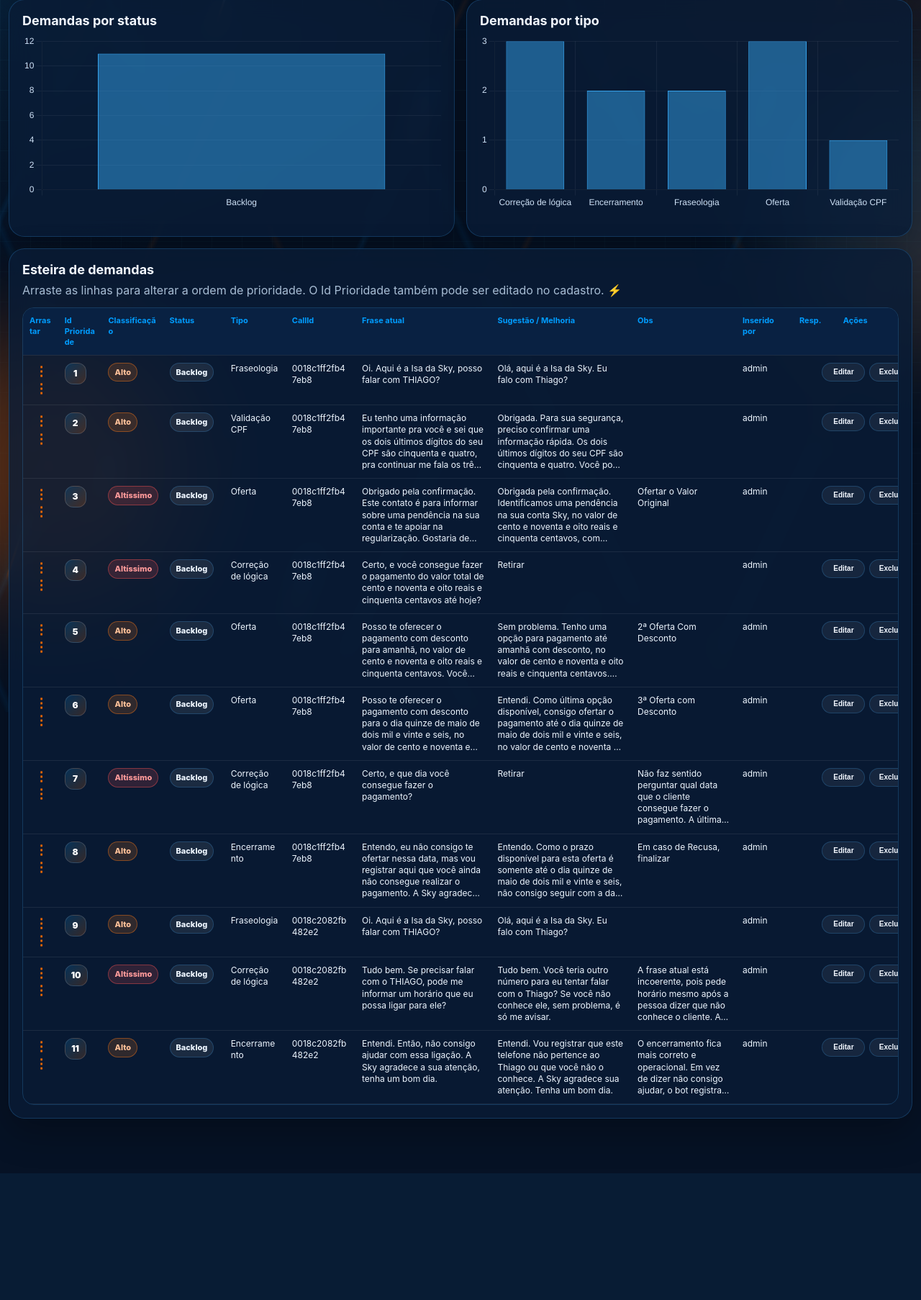
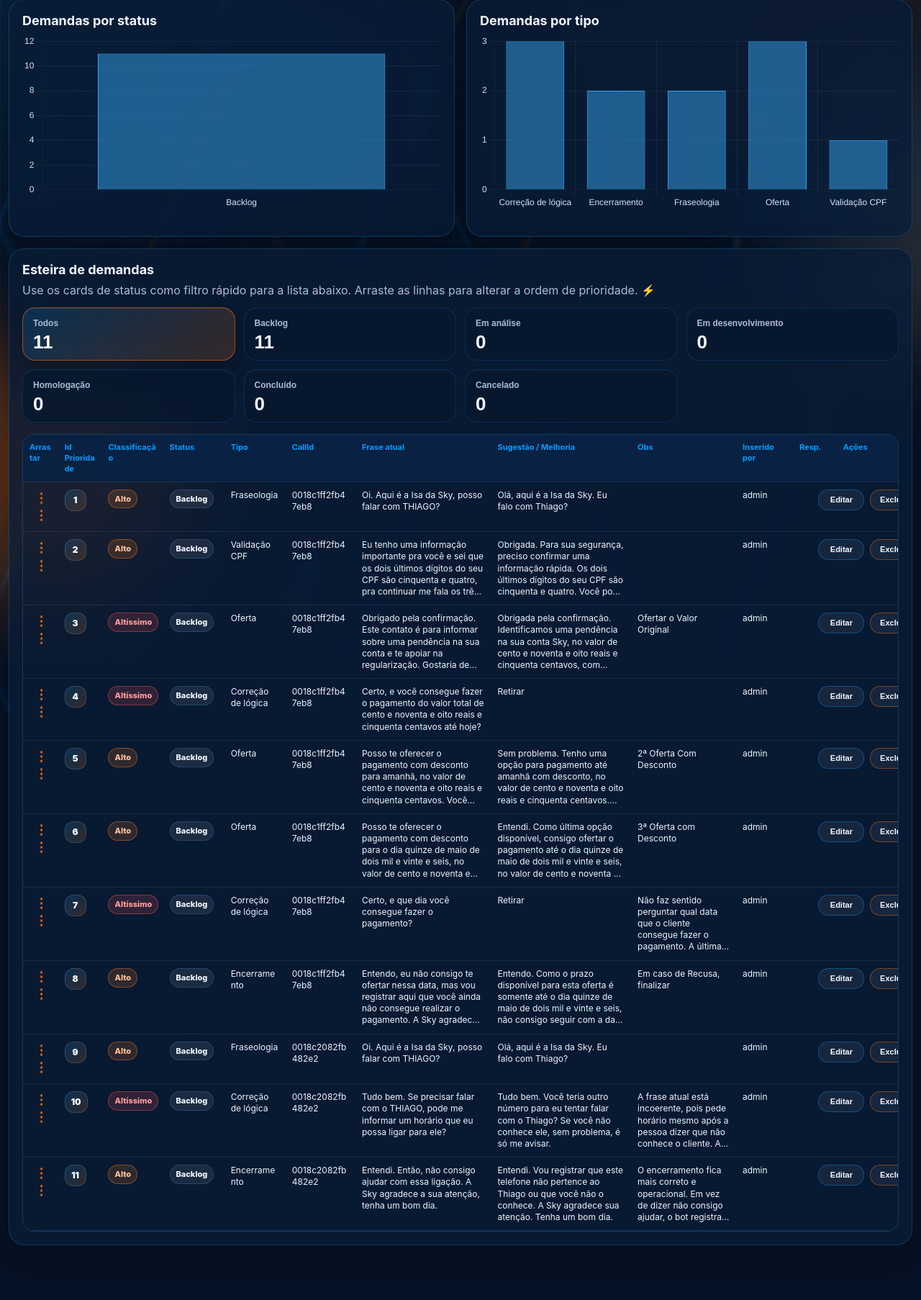
Before and after one commit to kikosouza159-afk/OSPMelhoriasCommandCenter, a Flask app: page / in a window 1280 px wide. Shown: the part 463-2269 px from the top of the page at 72% size. Before the commit the page ends 2093 px from the top, so only its background shows below. Run offline with Flask 3, Linux system fonts and the light colour scheme; the visitor is signed in with stand-in values (Sample User, id 1); data comes from the database, SQL or seed files in the repository; both versions use the stored data as it was after the commit.

Commit message:
Add files via upload

```diff
--- a/static/css/style.css
+++ b/static/css/style.css
@@ -982,3 +982,103 @@ th:nth-child(12), td:nth-child(12) { width: 7%; }    /* Ações */
 th:nth-child(12), td:nth-child(12) {
   min-width: 150px;
 }
+
+
+/* V1.5.6 - Cards de status dentro da esteira */
+.status-strip {
+  display: grid;
+  grid-template-columns: repeat(7, minmax(120px, 1fr));
+  gap: 12px;
+  margin: 0 0 16px;
+}
+
+.status-filter-card {
+  border: 1px solid rgba(0, 157, 255, .18);
+  background: rgba(8, 24, 46, .86);
+  border-radius: 18px;
+  padding: 14px 14px 12px;
+  text-align: left;
+  transition: transform .15s ease, border-color .15s ease, box-shadow .15s ease, background .15s ease;
+  box-shadow: inset 0 1px 0 rgba(255,255,255,.03);
+  min-width: 0;
+}
+
+.status-filter-card span {
+  display: block;
+  color: var(--muted);
+  font-size: 12px;
+  margin-bottom: 6px;
+  font-weight: 600;
+  white-space: nowrap;
+  overflow: hidden;
+  text-overflow: ellipsis;
+}
+
+.status-filter-card strong {
+  display: block;
+  font-size: 26px;
+  color: var(--text);
+  line-height: 1;
+}
+
+.status-filter-card:hover {
+  transform: translateY(-2px);
+  border-color: rgba(255, 107, 0, .35);
+  box-shadow: 0 12px 30px rgba(0,0,0,.22);
+}
+
+.status-filter-card.active {
+  border-color: rgba(255, 107, 0, .55);
+  background: linear-gradient(135deg, rgba(0,157,255,.16), rgba(255,107,0,.18));
+  box-shadow: 0 14px 36px rgba(0,0,0,.24), inset 0 1px 0 rgba(255,255,255,.05);
+}
+
+.status-filter-card.active strong {
+  color: #ffffff;
+}
+
+/* Correção final dos botões de ação da esteira */
+.actions {
+  display: flex !important;
+  flex-direction: row !important;
+  align-items: center !important;
+  justify-content: center !important;
+  gap: 8px !important;
+  width: 100%;
+  flex-wrap: nowrap !important;
+}
+
+.actions button {
+  width: auto !important;
+  min-width: 64px !important;
+  white-space: nowrap !important;
+  word-break: keep-all !important;
+  overflow-wrap: normal !important;
+  writing-mode: horizontal-tb !important;
+  text-orientation: mixed !important;
+  font-size: 11px !important;
+  line-height: 1 !important;
+  padding: 8px 12px !important;
+  text-align: center !important;
+  flex: 0 0 auto !important;
+}
+
+.btn-edit {
+  border-color: rgba(0, 157, 255, .36) !important;
+}
+
+.btn-delete {
+  border-color: rgba(255, 107, 0, .42) !important;
+}
+
+@media (max-width: 1450px) {
+  .status-strip {
+    grid-template-columns: repeat(4, minmax(140px, 1fr));
+  }
+}
+
+@media (max-width: 900px) {
+  .status-strip {
+    grid-template-columns: repeat(2, minmax(130px, 1fr));
+  }
+}
--- a/static/js/app.js
+++ b/static/js/app.js
@@ -25,6 +25,7 @@ async function carregarResumo() {
   $("kpiConcluidas").innerText = data.concluidas;
   $("kpiScore").innerText = data.score_medio;
 
+  atualizarCardsStatus(data);
   renderChart("chartStatus", data.por_status, "Status", "status");
   renderChart("chartTipo", data.por_tipo, "Tipo", "tipo");
 }
@@ -41,6 +42,38 @@ async function carregarDemandas() {
   renderTabela();
 }
 
+function atualizarCardsStatus(data) {
+  const total = data.total || 0;
+  const porStatus = data.por_status || {};
+  const filtroAtual = $("fStatus") ? $("fStatus").value : "";
+
+  const allCount = $("statusCountAll");
+  if (allCount) allCount.innerText = total;
+
+  document.querySelectorAll(".status-filter-card[data-status]").forEach(card => {
+    const status = card.dataset.status || "";
+    const countEl = card.querySelector("strong");
+
+    if (countEl) {
+      countEl.innerText = status ? (porStatus[status] || 0) : total;
+    }
+
+    card.classList.toggle("active", status === filtroAtual);
+  });
+}
+
+function aplicarFiltroStatusCard(status) {
+  if ($("fStatus")) {
+    $("fStatus").value = status;
+  }
+
+  document.querySelectorAll(".status-filter-card[data-status]").forEach(card => {
+    card.classList.toggle("active", (card.dataset.status || "") === status);
+  });
+
+  carregarTudo();
+}
+
 function renderTabela() {
   const tbody = $("tbody");
   tbody.innerHTML = "";
@@ -51,22 +84,26 @@ function renderTabela() {
     tr.dataset.id = d.id;
     tr.className = "draggable-row";
 
+    const melhoriaOuSugestao = d.tipo === "Fraseologia"
+      ? (d.sugestao || "")
+      : (d.melhoria || d.sugestao || "");
+
     tr.innerHTML = `
       <td class="drag-cell" title="Arraste para reordenar">⋮⋮</td>
       <td><span class="priority-id">${escapeHtml(d.prioridade_ordem || "")}</span></td>
-      <td><span class="badge ${classePrioridade(d.nivel_prioridade)}">${d.nivel_prioridade}</span></td>
-      <td><span class="badge status">${escapeHtml(d.status)}</span></td>
-      <td>${escapeHtml(d.tipo)}</td>
-      <td>${escapeHtml(d.call_id)}</td>
-      <td><div class="truncate">${escapeHtml(d.frase_atual)}</div></td>
-      <td><div class="truncate">${escapeHtml(d.tipo === "Fraseologia" ? d.sugestao : (d.melhoria || d.sugestao || ""))}</div></td>
+      <td><span class="badge ${classePrioridade(d.nivel_prioridade)}">${escapeHtml(d.nivel_prioridade || "")}</span></td>
+      <td><span class="badge status">${escapeHtml(d.status || "")}</span></td>
+      <td>${escapeHtml(d.tipo || "")}</td>
+      <td>${escapeHtml(d.call_id || "")}</td>
+      <td><div class="truncate">${escapeHtml(d.frase_atual || "")}</div></td>
+      <td><div class="truncate">${escapeHtml(melhoriaOuSugestao)}</div></td>
       <td><div class="truncate">${escapeHtml(d.obs || "")}</div></td>
       <td>${escapeHtml(d.criado_por || "")}</td>
       <td>${escapeHtml(d.responsavel || "")}</td>
       <td>
         <div class="actions">
-          <button class="ghost" onclick="editar(${d.id})">Editar</button>
-          <button class="ghost" onclick="excluir(${d.id})">Excluir</button>
+          <button type="button" class="ghost btn-edit" onclick="editar(${d.id})">Editar</button>
+          <button type="button" class="ghost btn-delete" onclick="excluir(${d.id})">Excluir</button>
         </div>
       </td>
     `;
@@ -143,8 +180,10 @@ function classePrioridade(nivel) {
 
 function renderChart(canvasId, obj, label, tipo) {
   const ctx = $(canvasId);
-  const labels = Object.keys(obj);
-  const values = Object.values(obj);
+  if (!ctx) return;
+
+  const labels = Object.keys(obj || {});
+  const values = Object.values(obj || {});
 
   const current = tipo === "status" ? chartStatus : chartTipo;
   if (current) current.destroy();
@@ -189,16 +228,24 @@ function fecharModal() {
 }
 
 function limparForm() {
-  ["id","call_id","previous_asr","frase_atual","sugestao","melhoria","obs","responsavel","data_prevista","prioridade_ordem"].forEach(id => $(id).value = "");
+  ["id", "call_id", "previous_asr", "frase_atual", "sugestao", "melhoria", "obs", "responsavel", "data_prevista", "prioridade_ordem"].forEach(id => {
+    if ($(id)) $(id).value = "";
+  });
+
   $("tipo").value = "Fraseologia";
   $("status").value = "Backlog";
   $("nivel_prioridade").value = "Médio";
-  toggleFraseologiaFields();
   $("impacto").value = 3;
   $("recorrencia").value = 3;
   $("urgencia").value = 3;
   $("esforco").value = 2;
   $("risco").value = 3;
+
+  if ($("criado_por_view")) {
+    $("criado_por_view").value = $("criado_por_view").defaultValue || "";
+  }
+
+  toggleFraseologiaFields();
 }
 
 function editar(id) {
@@ -206,11 +253,17 @@ function editar(id) {
   if (!d) return;
 
   $("modalTitle").innerText = `Editar demanda #${id}`;
+
   Object.keys(d).forEach(k => {
     if ($(k)) $(k).value = d[k] ?? "";
   });
+
   $("id").value = d.id;
-  if ($("criado_por_view")) $("criado_por_view").value = d.criado_por || "";
+
+  if ($("criado_por_view")) {
+    $("criado_por_view").value = d.criado_por || "";
+  }
+
   toggleFraseologiaFields();
   $("modal").showModal();
 }
@@ -249,6 +302,15 @@ async function salvarDemanda(event) {
   });
 
   fecharModal();
+  await carregarTudo();
+}
+
+async function excluir(id) {
+  if (!confirm("Deseja excluir esta demanda?")) return;
+
+  await fetch(`/api/demandas/${id}`, { method: "DELETE" });
+  await carregarTudo();
+}
 
 function toggleFraseologiaFields() {
   const fraseologiaBox = $("fraseologiaBox");
@@ -262,28 +324,6 @@ function toggleFraseologiaFields() {
   melhoriaBox.style.display = isFraseologia ? "none" : "block";
 }
 
-carregarTudo();
-}
-
-async function excluir(id) {
-  if (!confirm("Deseja excluir esta demanda?")) return;
-  await fetch(`/api/demandas/${id}`, { method: "DELETE" });
-
-function toggleFraseologiaFields() {
-  const fraseologiaBox = $("fraseologiaBox");
-  const melhoriaBox = $("melhoriaBox");
-  if (!fraseologiaBox || !melhoriaBox) return;
-
-  const tipo = $("tipo").value;
-  const isFraseologia = tipo === "Fraseologia";
-
-  fraseologiaBox.style.display = isFraseologia ? "block" : "none";
-  melhoriaBox.style.display = isFraseologia ? "none" : "block";
-}
-
-carregarTudo();
-}
-
 function escapeHtml(value) {
   return String(value ?? "")
     .replaceAll("&", "&amp;")
@@ -293,17 +333,4 @@ function escapeHtml(value) {
     .replaceAll("'", "&#039;");
 }
 
-
-function toggleFraseologiaFields() {
-  const fraseologiaBox = $("fraseologiaBox");
-  const melhoriaBox = $("melhoriaBox");
-  if (!fraseologiaBox || !melhoriaBox) return;
-
-  const tipo = $("tipo").value;
-  const isFraseologia = tipo === "Fraseologia";
-
-  fraseologiaBox.style.display = isFraseologia ? "block" : "none";
-  melhoriaBox.style.display = isFraseologia ? "none" : "block";
-}
-
 carregarTudo();
--- a/templates/index.html
+++ b/templates/index.html
@@ -75,8 +75,22 @@
       <div class="section-head">
         <div>
           <h2>Esteira de demandas</h2>
-          <p>Arraste as linhas para alterar a ordem de prioridade. O Id Prioridade também pode ser editado no cadastro. ⚡</p>
+          <p>Use os cards de status como filtro rápido para a lista abaixo. Arraste as linhas para alterar a ordem de prioridade. ⚡</p>
         </div>
+      </div>
+
+      <div class="status-strip" id="statusCards">
+        <button type="button" class="status-filter-card active" data-status="" onclick="aplicarFiltroStatusCard('')">
+          <span>Todos</span>
+          <strong id="statusCountAll">0</strong>
+        </button>
+
+        {% for s in status_list %}
+        <button type="button" class="status-filter-card" data-status="{{ s }}" onclick="aplicarFiltroStatusCard('{{ s }}')">
+          <span>{{ s }}</span>
+          <strong>0</strong>
+        </button>
+        {% endfor %}
       </div>
 
       <div class="table-wrap">
```
Also changed, not shown: README.md, data/demandas.db.
